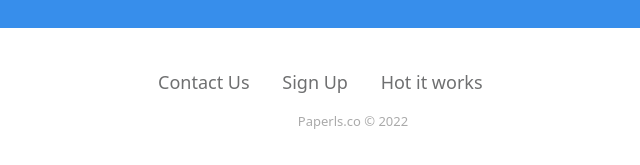
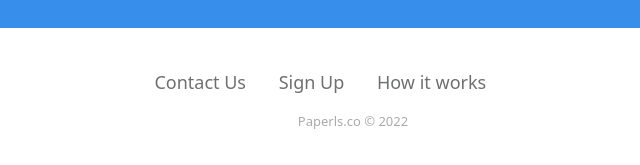
Before and after one commit to T0nyBoy/paperls, a plain HTML site: page index.html in a window 1280 px wide. Shown: the part 2784-2949 px from the top of the page, 287-927 px from the left. Drawn offline with nearby package versions, Linux system fonts and the light colour scheme; a web font is replaced by a local one.

Commit message:
Update index.html

```diff
--- a/index.html
+++ b/index.html
@@ -2,9 +2,10 @@
 <html>
 
 <head>
+<title>Paperls.co</title>
     <meta charset="utf-8">
     <meta name="viewport" content="width=device-width, initial-scale=1.0, shrink-to-fit=no">
-    <title>Paperls.co</title>
+    <title>Home - Brand</title>
     <link rel="icon" type="image/png" sizes="197x266" href="assets/img/Logo-icon-P-04.png">
     <link rel="stylesheet" href="assets/bootstrap/css/bootstrap.min.css">
     <link rel="stylesheet" href="https://fonts.googleapis.com/css?family=Lato:300,400,700,300italic,400italic,700italic">
@@ -112,7 +113,7 @@
         <ul class="list-inline">
             <li class="list-inline-item"><a href="http://app.paperls.co/contact-us">Contact Us</a></li>
             <li class="list-inline-item"><a href="#">Sign Up</a></li>
-            <li class="list-inline-item"><a href="http://app.paperls.co/how-it-works">Hot it works</a></li>
+            <li class="list-inline-item"><a href="http://app.paperls.co/how-it-works">How it works</a></li>
             <li class="list-inline-item"></li>
             <li class="list-inline-item"></li>
         </ul>
```
